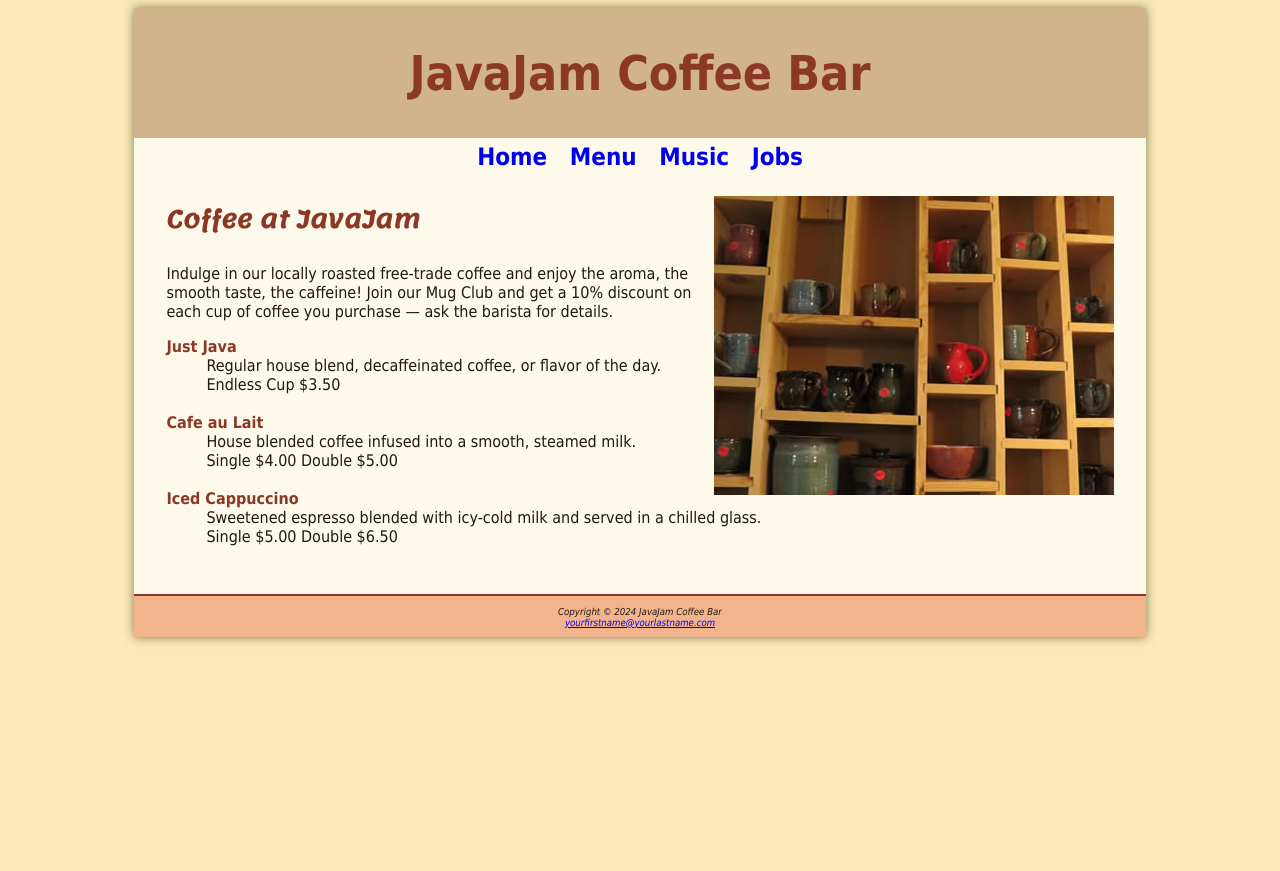
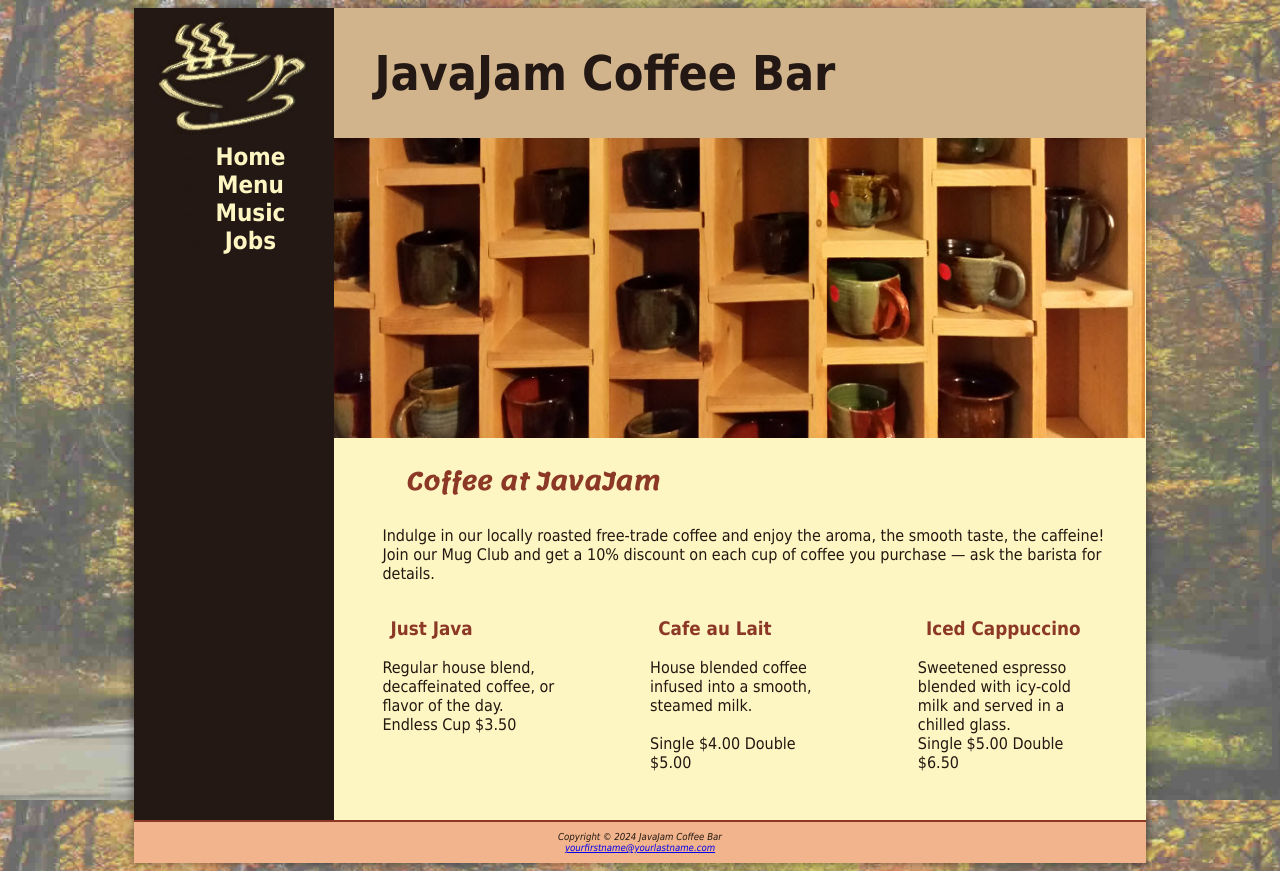
Before and after one commit to Matwha/javajam, a plain HTML site: page menu.html in a window 1280 px wide. Before the commit the page ends 800 px from the top, so only its background shows below. Drawn offline with Linux system fonts and the light colour scheme.

Commit message:
configured javajam pages for assignment 6

```diff
--- a/javajam.css
+++ b/javajam.css
@@ -1,97 +1,191 @@
+/* Global Styles */
 @import url('https://fonts.googleapis.com/css2?family=Lemonada:wght@300;500&display=swap');
+
+* {
+    box-sizing: border-box;
+}
 
 
 body {
     background-color: #FCEBB6;
-    background-image: url("images/fadedroad50.jpg");
+    background-image: url("resources/images/fadedroad50.jpg");
     background-size: cover;
-    background-position: center;
     background-repeat: no-repeat;
     background-attachment: fixed;
-
     color: #221811;
     font-family: Tahoma, Arial, sans-serif;
 }
 
-header{
-    color: #8C3826;
-    background-color: #D2B48C;
-    text-align: center;
+/* Header Styles */
+header {
+    background: #D2B48C url("resources/images/coffeelogo.jpg");
+    background-repeat: no-repeat;
     padding-top: 5px;
     padding-bottom: 5px;
-
+    padding-left: 240px; /* Space for the navigation */
+    color: #231814; /* Match background color */
 }
 
-h1{
-    /*line-height: 200%;*/
-    font-size: 3em;
+header a:link,
+header a:visited {
+    color: #231814;
+    text-decoration: none;
 }
 
-h2{
-    color: #8C3826;
-    font-family: 'Lemonada', cursive;
+header a:hover {
+    color: #FEF6C2;
 }
 
+/* Navigation Styles */
 nav {
+    float: left;
+    width: 200px;
+
+    position: fixed;
+
     text-align: center;
     font-weight: bold;
     font-size: 1.5em;
     padding-top: 5px;
     padding-bottom: 5px;
 }
+
 nav a {
     text-decoration: none;
 }
 
-Footer{
-background-color: #F2B48C;
-font-size: .60em;
-font-style: italic;
-text-align: center;
-padding: 1em;
-border-top: 2px solid #8C3826;
+nav a:link {
+    color: #FEF6C2;
 }
 
-#wrapper { width: 80%;
-    background-color: #FEFAEB;
+nav a:visited {
+    color: #D2B48C;
+}
+
+nav a:hover {
+    color: #CC9933;
+}
+
+nav ul {
+    list-style-type: none;
+    padding-left: 0;
+}
+
+/* Main Content Styles */
+main {
+    padding-left: 0;
+    padding-right: 0;
+    margin-left: 200px;
+    padding-top: 0;
+    padding-bottom: 2em;
+    background-color: #FEF6C2;
+    overflow: auto;
+    display: block;
+}
+
+main h2,
+main h3,
+main h4,
+main p,
+main div,
+main ul,
+main dl {
+    padding-left: 3em;
+    padding-right: 2em;
+}
+
+/* Footer Styles */
+footer {
+    background-color: #F2B48C;
+    font-size: 0.60em;
+    font-style: italic;
+    text-align: center;
+    padding: 1em;
+    border-top: 2px solid #8C3826;
+}
+
+/* Wrapper Styles */
+#wrapper {
+    width: 80%;
+    background-color: #231814;
+    padding: 0;
     margin-right: auto;
-    margin-left:auto;
+    margin-left: auto;
     min-width: 900px;
     max-width: 1280px;
-    box-shadow: 0px 0px 10px 0px rgba(0,0,0,0.5);
+    box-shadow: 0px 0px 10px 0px rgba(0, 0, 0, 0.5);
 }
+
+/* Heading Styles */
+h1 {
+    font-size: 3em;
+}
+
+h2 {
+    color: #8C3826;
+    font-family: 'Lemonada', cursive;
+}
+
+h3,
+dt {
+    color: #8C3826;
+}
+
 h4 {
     background-color: #D2B48C;
     font-size: 1.2em;
     padding-left: .5em;
     padding-bottom: .25em;
+    text-transform: uppercase;
+    border-bottom: 1px solid #aaa;
+    clear: left;
 }
 
-h3, dt {
-    color: #8C3826;
-}
-
-main {
-    padding-left: 2em;
-    padding-right: 2em;
-    padding-bottom: 2em;
-    display: block;
-}
-
-.details {
-    padding-left: 20%;
-    padding-right: 20%;
-}
-
+/* Image Styles */
 img {
     border-style: none;
     max-width: 100%;
     height: auto;
 }
 
+/* Float Styles */
+.floatleft {
+    float: left;
+    padding-right: 2em;
+    padding-bottom: 2em;
+}
+
+.onethird {
+    float: left;
+    width: 33%;
+}
+
+/* Hero Image Styles */
 #homehero {
+    background-image: url(resources/images/hero.jpg);
+    background-size: 100% 100%;
+    background-repeat: no-repeat;
     height: 300px;
-    background-image: url(images/hero.jpg);
-    background-size: cover;
+}
+
+#heromugs,
+#heroguitar {
+    height: 300px;
+    background-size: 100% 100%;
     background-repeat: no-repeat;
 }
+
+#heromugs {
+    background-image: url('resources/images/heromugs.jpg');
+}
+
+#heroguitar {
+    background-image: url('resources/images/hero.jpg'); /* Replace with the actual guitar image filename */
+}
+
+/* Details Styles */
+.details {
+    padding-left: 20%;
+    padding-right: 20%;
+    overflow: auto;
+}
--- a/menu.html
+++ b/menu.html
@@ -7,7 +7,7 @@
     <title>Matthew Whale &mdash; JavaJam Coffee House</title>
     <meta name="description" content="JavaJam Coffee Bar Case Study" />
     <meta name="author" content="Matthew Whale" />
-    <link rel="icon" href="/favicon.ico">
+    <link rel="icon" href="/favicon.ico" />
     <meta
       name="keywords"
       content="Homework, USU, Data Analytics and Information Systems"
@@ -21,13 +21,15 @@
         <h1>JavaJam Coffee Bar</h1>
       </header>
       <nav>
-        <a href="index.html">Home</a> &nbsp; <a href="menu.html">Menu</a> &nbsp;
-        <a href="music.html">Music</a> &nbsp;
-        <a href="jobs.html">Jobs</a>
+        <li><a href="index.html">Home</a></li>
+        <li><a href="menu.html">Menu</a></li>
+        <li><a href="music.html">Music</a> </li>
+        <li><a href="jobs.html">Jobs</a></li>
       </nav>
 
       <main>
-        <img src="resources/images/mugs.jpg" alt="coffee mugs" align="right" width="400" height="299">
+        <div id="heromugs"></div>
+
         <h2>Coffee at JavaJam</h2>
         <p>
           Indulge in our locally roasted free-trade coffee and enjoy the aroma,
@@ -35,27 +37,29 @@
           discount on each cup of coffee you purchase — ask the barista for
           details.
         </p>
-        <dl>
-          <dt><strong>Just Java</strong></dt>
+        <section class="onethird">
+          <h3>Just Java</h3>
 
-          <dd>
+          <p>
             Regular house blend, decaffeinated coffee, or flavor of the day.<br />
-            Endless Cup $3.50<br />&nbsp;
-          </dd>
+            Endless Cup $3.50
+          </p>
+        </section>
 
-          <dt><strong>Cafe au Lait</strong></dt>
-          <dd>
+        <section class="onethird">
+          <h3>Cafe au Lait</h3>
+          <p>
             House blended coffee infused into a smooth, steamed milk.<br />
-            Single $4.00 Double $5.00<br />&nbsp;
-          </dd>
-
-          <dt><strong>Iced Cappuccino</strong></dt>
-          <dd>
+            <br />Single $4.00 Double $5.00
+          </p>
+        </section>
+        <section class="onethird">
+          <h3>Iced Cappuccino</h3>
+          <p>
             Sweetened espresso blended with icy-cold milk and served in a
-            chilled glass.<br />
-            Single $5.00 Double $6.50<br />
-          </dd>
-        </dl>
+            chilled glass. <br />Single $5.00 Double $6.50
+          </p>
+        </section>
       </main>
       <footer>
         Copyright © 2024 JavaJam Coffee Bar<br />
```
Also changed, not shown: index.html (+12 -7 lines), music.html (+7 -6 lines), resources/images/coffeelogo.jpg (added), resources/images/heroguitar.jpg (added), resources/images/heromugs.jpg (added).
